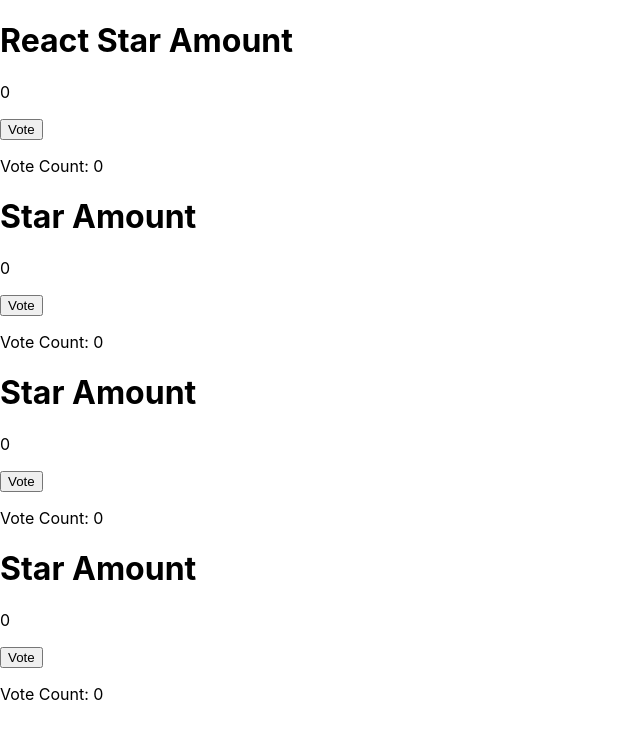
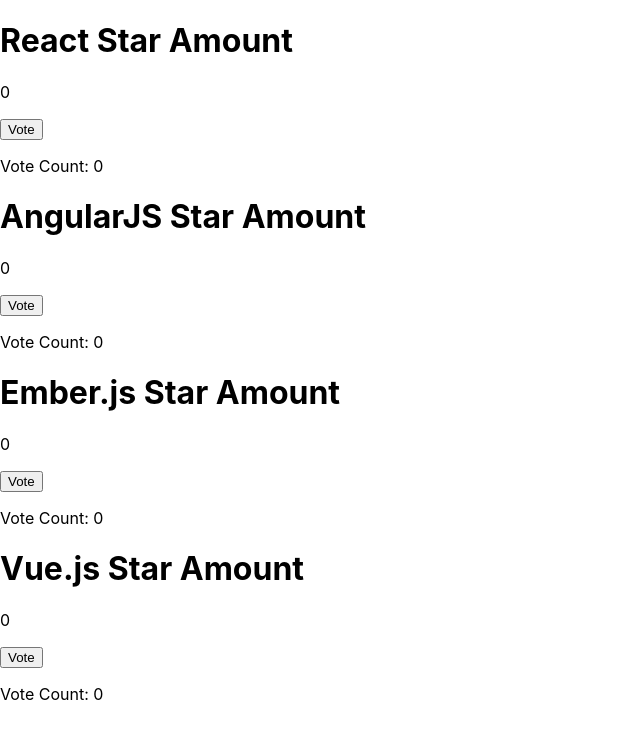
Before and after one commit to JackHowa/repo-dashboard, a React (Create React App) app: page / in a window 1280 px wide. Shown: the top 738 px of the page, without its empty margins (0-640 px from the left). Built offline with nearby package versions, Linux system fonts and the light colour scheme; no server answers.

Commit message:
Add display names for repos

```diff
--- a/src/enums/RepoDisplayNames.js
+++ b/src/enums/RepoDisplayNames.js
@@ -1,3 +1,6 @@
 export default {
-  REACT: 'React'
+  REACT: 'React',
+  ANGULAR: 'AngularJS',
+  EMBER: 'Ember.js',
+  VUE: 'Vue.js'
 };
```
